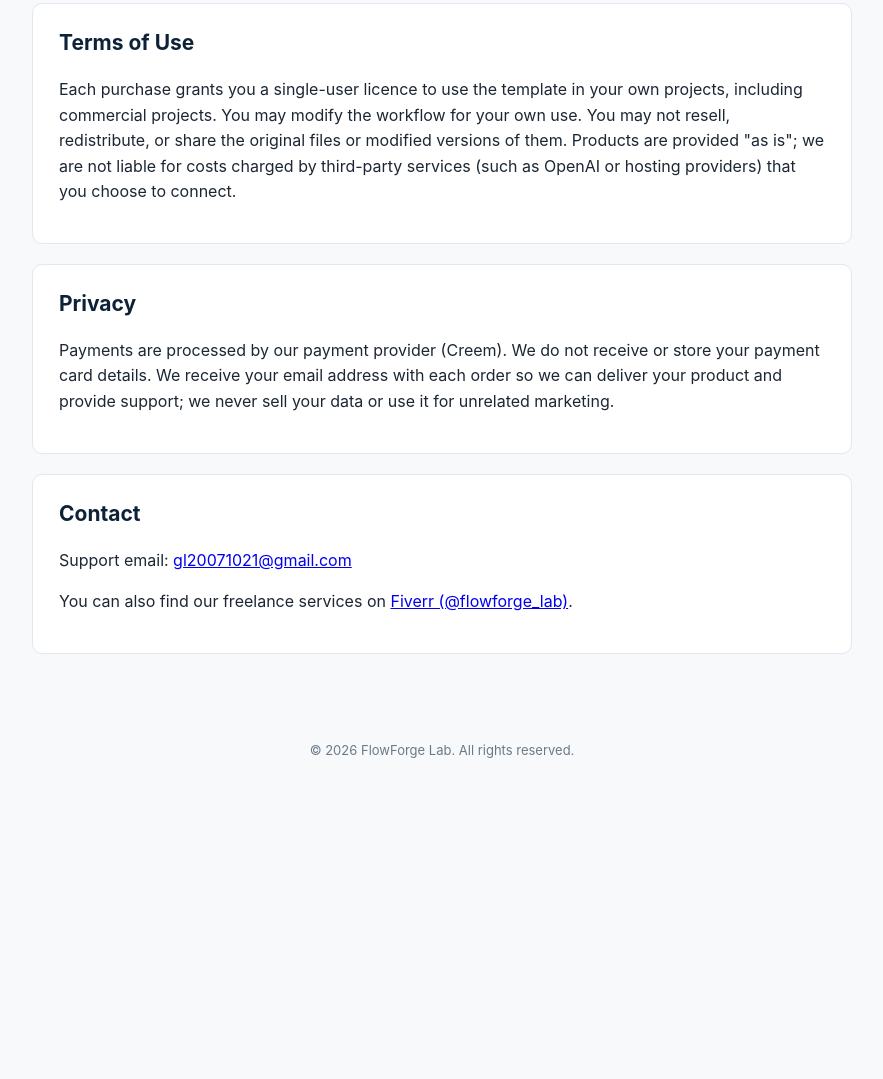
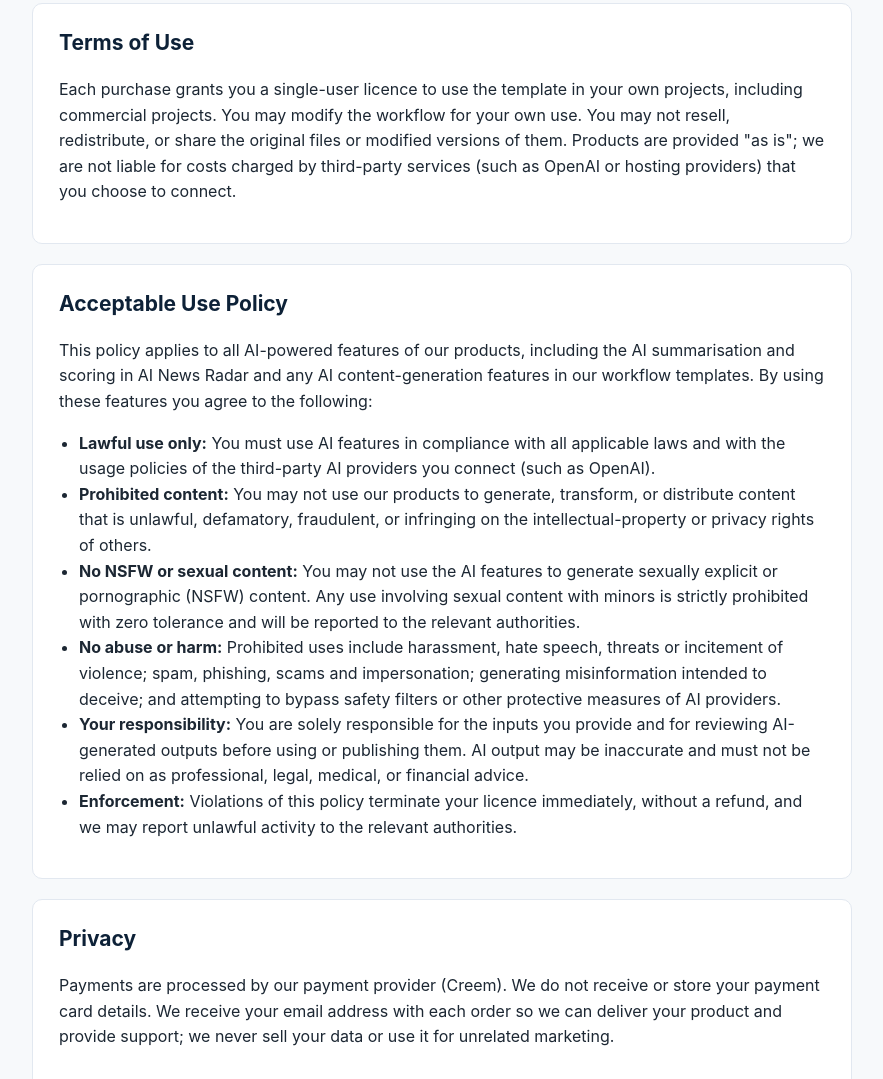
Before and after one commit to GuanLi22/flowforge-site, a plain HTML site: page index.html in a window 1280 px wide. Shown: the part 1282-2361 px from the top of the page, without its empty margins (198-1081 px from the left). Before the commit the page ends 2061 px from the top, so only its background shows below. Drawn offline with Linux system fonts and the light colour scheme.

Commit message:
Add Acceptable Use Policy section

```diff
--- a/index.html
+++ b/index.html
@@ -57,6 +57,19 @@
   <p>Each purchase grants you a single-user licence to use the template in your own projects, including commercial projects. You may modify the workflow for your own use. You may not resell, redistribute, or share the original files or modified versions of them. Products are provided "as is"; we are not liable for costs charged by third-party services (such as OpenAI or hosting providers) that you choose to connect.</p>
 </section>
 
+<section id="acceptable-use">
+  <h2>Acceptable Use Policy</h2>
+  <p>This policy applies to all AI-powered features of our products, including the AI summarisation and scoring in AI News Radar and any AI content-generation features in our workflow templates. By using these features you agree to the following:</p>
+  <ul>
+    <li><strong>Lawful use only:</strong> You must use AI features in compliance with all applicable laws and with the usage policies of the third-party AI providers you connect (such as OpenAI).</li>
+    <li><strong>Prohibited content:</strong> You may not use our products to generate, transform, or distribute content that is unlawful, defamatory, fraudulent, or infringing on the intellectual-property or privacy rights of others.</li>
+    <li><strong>No NSFW or sexual content:</strong> You may not use the AI features to generate sexually explicit or pornographic (NSFW) content. Any use involving sexual content with minors is strictly prohibited with zero tolerance and will be reported to the relevant authorities.</li>
+    <li><strong>No abuse or harm:</strong> Prohibited uses include harassment, hate speech, threats or incitement of violence; spam, phishing, scams and impersonation; generating misinformation intended to deceive; and attempting to bypass safety filters or other protective measures of AI providers.</li>
+    <li><strong>Your responsibility:</strong> You are solely responsible for the inputs you provide and for reviewing AI-generated outputs before using or publishing them. AI output may be inaccurate and must not be relied on as professional, legal, medical, or financial advice.</li>
+    <li><strong>Enforcement:</strong> Violations of this policy terminate your licence immediately, without a refund, and we may report unlawful activity to the relevant authorities.</li>
+  </ul>
+</section>
+
 <section id="privacy">
   <h2>Privacy</h2>
   <p>Payments are processed by our payment provider (Creem). We do not receive or store your payment card details. We receive your email address with each order so we can deliver your product and provide support; we never sell your data or use it for unrelated marketing.</p>
```
